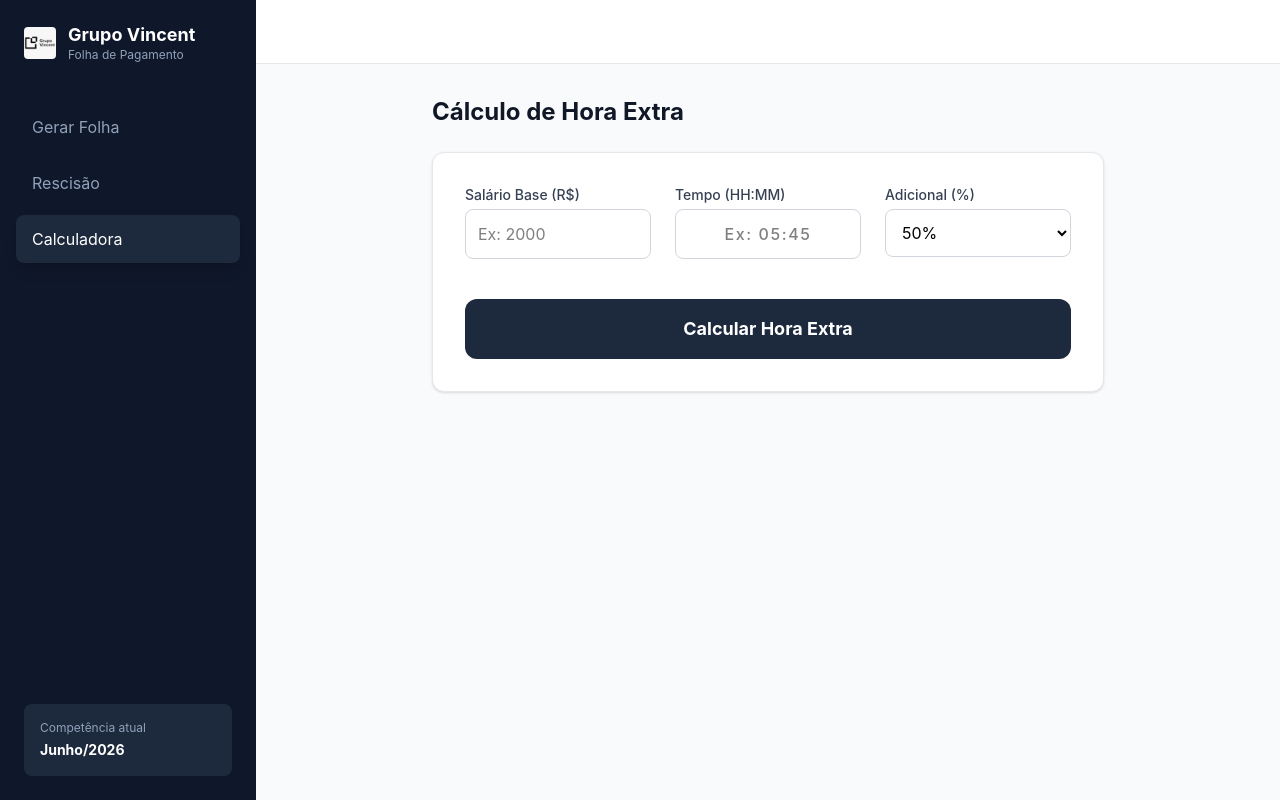
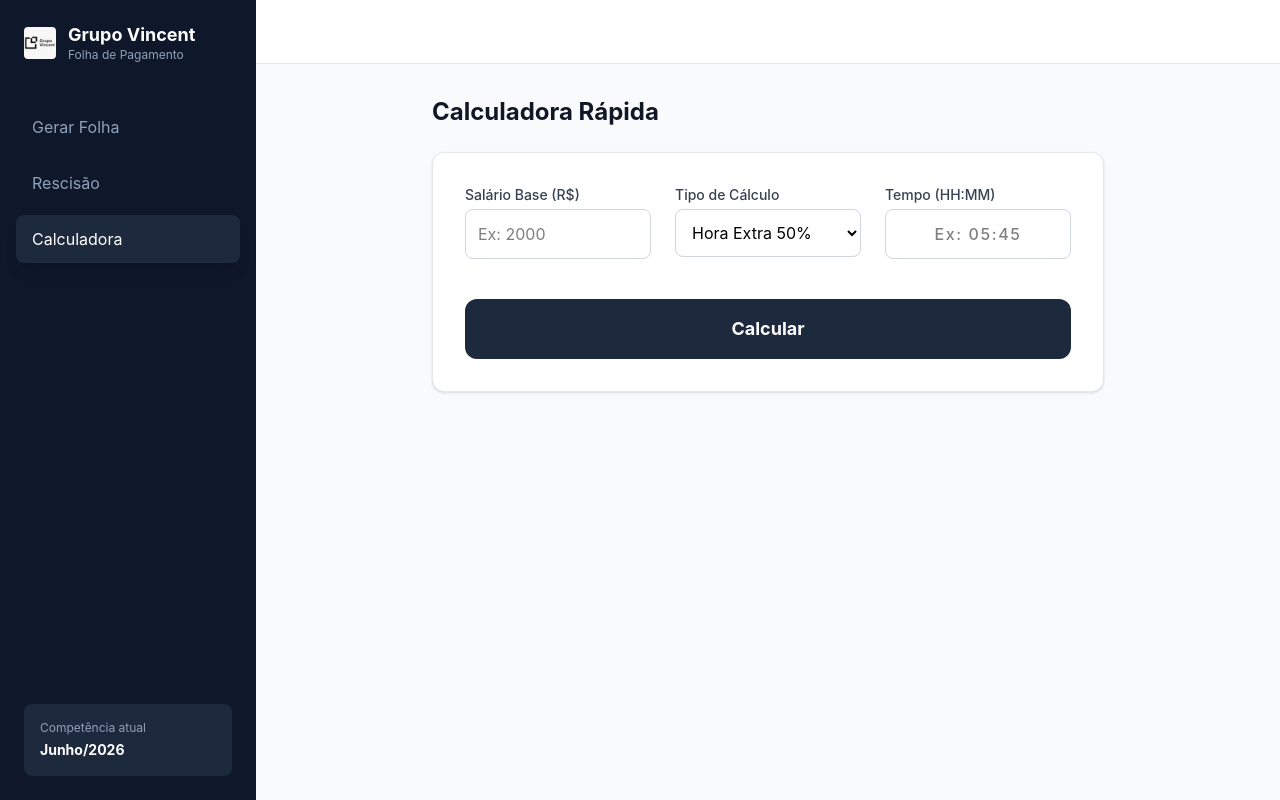
Before and after one commit to Lucaswkk/VincentFolhas, a React (Vite) app: page / in a window 1280 px wide. Both pictures are taken after a click on the button "Calculadora". Built offline with nearby package versions, Linux system fonts and the light colour scheme.

Commit message:
Sistema Atualizado

```diff
--- a/src/App.jsx
+++ b/src/App.jsx
@@ -46,11 +46,12 @@ function App() {
   const [resultadoRescisao, setResultadoRescisao] = useState(null);
 
   // ==========================================
-  // ESTADOS DA ABA: CALCULADORA (HORA EXTRA)
+  // ESTADOS DA ABA: CALCULADORA RÁPIDA
   // ==========================================
   const [salarioBaseHE, setSalarioBaseHE] = useState('');
-  const [horasExtras, setHorasExtras] = useState('');
-  const [percentualHE, setPercentualHE] = useState('50');
+  const [tipoCalculoRapido, setTipoCalculoRapido] = useState('he_50');
+  const [tempoCalculadora, setTempoCalculadora] = useState('');
+  const [diasCalculadora, setDiasCalculadora] = useState('');
   const [resultadoHE, setResultadoHE] = useState(null);
 
   // --- MÁSCARAS E FORMATAÇÕES ---
@@ -73,7 +74,6 @@ function App() {
     return v;
   };
 
-  const handleHorasChange = (e) => setHorasExtras(aplicarMascaraHora(e.target.value));
   const handleTempoHEFixaChange = (e) => setTempoHEFixa(aplicarMascaraHora(e.target.value));
 
   const formatarNumeroBr = (valor) => valor.toLocaleString('pt-BR', { minimumFractionDigits: 2, maximumFractionDigits: 2 });
@@ -119,6 +119,18 @@ function App() {
         const valorTotalHE = horasDecimais * ((salario / 220) * (1 + (perc / 100)));
 
         setRubricas([...rubricas, { id: Date.now(), tipo: 'provento', codigo: `HE${perc}`, descricao: `Hora Extra ${perc}% (${tempoHEFixa})`, valor: valorTotalHE }]);
+        setModoAdicao('inativo'); setTempoHEFixa('');
+    }
+    else if (rubricaFixaSelecionada.startsWith('cred_')) {
+        if (!tempoHEFixa || tempoHEFixa.length !== 5) return alert("Preencha as horas no formato HH:MM corretamente!");
+        const [h, m] = tempoHEFixa.split(':').map(Number);
+        if (m > 59) return alert("Os minutos não podem ser maiores que 59!");
+
+        const perc = parseInt(rubricaFixaSelecionada.split('_')[1]);
+        const horasDecimais = h + (m / 60);
+        const valorTotalCredito = horasDecimais * ((salario / 120) * (1 + (perc / 100)));
+
+        setRubricas([...rubricas, { id: Date.now(), tipo: 'provento', codigo: `CRD`, descricao: `Crédito Diversos`, valor: valorTotalCredito }]);
         setModoAdicao('inativo'); setTempoHEFixa('');
     }
   };
@@ -242,16 +254,41 @@ function App() {
     setResultadoRescisao({ saldoSalario, decimoTerceiro, ferias: feriasComTerco, multaFgts, total: saldoSalario + decimoTerceiro + feriasComTerco + multaFgts });
   };
 
-  // --- LÓGICA DE HORA EXTRA (CALCULADORA RÁPIDA) ---
-  const calcularHoraExtra = () => {
+  // --- LÓGICA DA CALCULADORA RÁPIDA ---
+  const calcularRapido = () => {
     const salario = parseFloat(salarioBaseHE);
-    if (!salario || !horasExtras || horasExtras.length !== 5) return alert("Preencha o salário e as horas no formato HH:MM corretamente!");
-    const [h, m] = horasExtras.split(':').map(Number);
-    if (m > 59) return alert("Os minutos não podem ser maiores que 59!");
-    const horasDecimais = h + (m / 60);
-    const valorHoraNormal = salario / 220;
-    const valorHoraExtra = valorHoraNormal * (1 + (parseFloat(percentualHE) / 100));
-    setResultadoHE({ total: horasDecimais * valorHoraExtra });
+    if (!salario) return alert("Preencha o Salário Base corretamente!");
+
+    let valorFinal = 0;
+    let tipoResultado = 'provento';
+    let tituloResultado = 'Total a Receber:';
+
+    if (tipoCalculoRapido === 'falta') {
+        if (!diasCalculadora || diasCalculadora <= 0) return alert("Preencha a quantidade de dias corretamente!");
+        valorFinal = (salario / 30) * parseInt(diasCalculadora);
+        tipoResultado = 'desconto';
+        tituloResultado = 'Total a Descontar:';
+    } else {
+        if (!tempoCalculadora || tempoCalculadora.length !== 5) return alert("Preencha o tempo no formato HH:MM corretamente!");
+        const [h, m] = tempoCalculadora.split(':').map(Number);
+        if (m > 59) return alert("Os minutos não podem ser maiores que 59!");
+
+        const horasDecimais = h + (m / 60);
+
+        if (tipoCalculoRapido === 'atraso') {
+            valorFinal = horasDecimais * (salario / 220);
+            tipoResultado = 'desconto';
+            tituloResultado = 'Total a Descontar:';
+        } else if (tipoCalculoRapido.startsWith('he_')) {
+            const perc = parseInt(tipoCalculoRapido.split('_')[1]);
+            valorFinal = horasDecimais * ((salario / 220) * (1 + (perc / 100)));
+        } else if (tipoCalculoRapido.startsWith('cred_')) {
+            const perc = parseInt(tipoCalculoRapido.split('_')[1]);
+            valorFinal = horasDecimais * ((salario / 120) * (1 + (perc / 100)));
+        }
+    }
+
+    setResultadoHE({ total: valorFinal, tipo: tipoResultado, titulo: tituloResultado });
   };
 
   return (
@@ -400,7 +437,7 @@ function App() {
                                             <button onClick={() => setModoAdicao('inativo')} className="text-gray-400 hover:text-gray-600 text-sm">✕</button>
                                         </div>
                                         <div className="flex items-end space-x-4">
-                                            <div className="w-48">
+                                            <div className="w-56">
                                                 <label className="block text-xs font-medium text-gray-700 mb-1">Tipo</label>
                                                 <select
                                                     value={rubricaFixaSelecionada}
@@ -412,10 +449,13 @@ function App() {
                                                     className="w-full border border-gray-300 rounded-md px-3 py-2 text-sm focus:ring-2 focus:ring-blue-500 outline-none"
                                                 >
                                                     <option value="falta">Falta (Dias)</option>
-                                                    <option value="atraso">Atraso</option>
+                                                    <option value="atraso">Atraso (HH:MM)</option>
                                                     <option value="he_50">Hora Extra 50%</option>
                                                     <option value="he_60">Hora Extra 60%</option>
                                                     <option value="he_100">Hora Extra 100%</option>
+                                                    <option value="cred_50">Hora Extra 50% ( Cred. Div. )</option>
+                                                    <option value="cred_60">Hora Extra 60% ( Cred. Div. )</option>
+                                                    <option value="cred_100">Hora Extra 100% ( Cred. Div. )</option>
                                                 </select>
                                             </div>
 
@@ -426,7 +466,7 @@ function App() {
                                                 </div>
                                             )}
 
-                                            {(rubricaFixaSelecionada.startsWith('he_') || rubricaFixaSelecionada === 'atraso') && (
+                                            {(rubricaFixaSelecionada.startsWith('he_') || rubricaFixaSelecionada.startsWith('cred_') || rubricaFixaSelecionada === 'atraso') && (
                                                 <div className="w-32">
                                                     <label className="block text-xs font-medium text-gray-700 mb-1">Tempo (HH:MM)</label>
                                                     <input type="text" value={tempoHEFixa} onChange={handleTempoHEFixaChange} placeholder="Ex: 01:30" className="w-full border border-gray-300 rounded-md px-3 py-2 text-sm focus:ring-2 focus:ring-blue-500 outline-none text-center tracking-widest font-medium" />
@@ -443,15 +483,18 @@ function App() {
                                                         if (rubricaFixaSelecionada === 'falta' && diasFalta > 0) {
                                                             return formatarMoeda((salario / 30) * parseInt(diasFalta));
                                                         }
-                                                        if ((rubricaFixaSelecionada.startsWith('he_') || rubricaFixaSelecionada === 'atraso') && tempoHEFixa.length === 5) {
+                                                        if ((rubricaFixaSelecionada.startsWith('he_') || rubricaFixaSelecionada.startsWith('cred_') || rubricaFixaSelecionada === 'atraso') && tempoHEFixa.length === 5) {
                                                             const [h, m] = tempoHEFixa.split(':').map(Number);
                                                             if (m <= 59) {
                                                                 const horasDecimais = h + (m / 60);
                                                                 if (rubricaFixaSelecionada === 'atraso') {
                                                                     return formatarMoeda(horasDecimais * (salario / 220));
-                                                                } else {
+                                                                } else if (rubricaFixaSelecionada.startsWith('he_')) {
                                                                     const perc = parseInt(rubricaFixaSelecionada.split('_')[1]);
                                                                     return formatarMoeda(horasDecimais * ((salario / 220) * (1 + (perc / 100))));
+                                                                } else if (rubricaFixaSelecionada.startsWith('cred_')) {
+                                                                    const perc = parseInt(rubricaFixaSelecionada.split('_')[1]);
+                                                                    return formatarMoeda(horasDecimais * ((salario / 120) * (1 + (perc / 100))));
                                                                 }
                                                             }
                                                         }
@@ -608,11 +651,11 @@ function App() {
             )}
 
             {/* ======================================================== */}
-            {/* ABA 3: CALCULADORA RÁPIDA (HORA EXTRA)                   */}
+            {/* ABA 3: CALCULADORA RÁPIDA                                */}
             {/* ======================================================== */}
             {abaAtiva === 'calculadora' && (
                 <div className="max-w-2xl mx-auto w-full animate-in slide-in-from-right duration-500">
-                    <h2 className="text-2xl font-bold text-gray-900 mb-6">Cálculo de Hora Extra</h2>
+                    <h2 className="text-2xl font-bold text-gray-900 mb-6">Calculadora Rápida</h2>
 
                     <div className="bg-white rounded-xl border border-gray-200 p-8 shadow-sm space-y-6">
                         <div className="grid grid-cols-1 md:grid-cols-3 gap-6">
@@ -621,30 +664,53 @@ function App() {
                                 <input type="number" placeholder="Ex: 2000" value={salarioBaseHE} onChange={(e) => setSalarioBaseHE(e.target.value)} className="border border-gray-300 p-3 rounded-lg w-full focus:ring-2 focus:ring-blue-500 outline-none" />
                             </div>
                             <div>
-                                <label className="block text-sm font-medium text-gray-700 mb-1">Tempo (HH:MM)</label>
-                                <input type="text" placeholder="Ex: 05:45" value={horasExtras} onChange={handleHorasChange} className="border border-gray-300 p-3 rounded-lg w-full focus:ring-2 focus:ring-blue-500 outline-none text-center tracking-widest font-medium" />
+                                <label className="block text-sm font-medium text-gray-700 mb-1">Tipo de Cálculo</label>
+                                <select
+                                    value={tipoCalculoRapido}
+                                    onChange={(e) => {
+                                        setTipoCalculoRapido(e.target.value);
+                                        setResultadoHE(null);
+                                        setTempoCalculadora('');
+                                        setDiasCalculadora('');
+                                    }}
+                                    className="border border-gray-300 p-3 rounded-lg w-full focus:ring-2 focus:ring-blue-500 outline-none"
+                                >
+                                    <option value="he_50">Hora Extra 50%</option>
+                                    <option value="he_60">Hora Extra 60%</option>
+                                    <option value="he_100">Hora Extra 100%</option>
+                                    <option value="cred_50">Hora Extra 50% ( Cred. Div. )</option>
+                                    <option value="cred_60">Hora Extra 60% ( Cred. Div. )</option>
+                                    <option value="cred_100">Hora Extra 100% ( Cred. Div. )</option>
+                                    <option value="atraso">Atraso</option>
+                                    <option value="falta">Falta</option>
+                                </select>
                             </div>
                             <div>
-                                <label className="block text-sm font-medium text-gray-700 mb-1">Adicional (%)</label>
-                                <select value={percentualHE} onChange={(e) => setPercentualHE(e.target.value)} className="border border-gray-300 p-3 rounded-lg w-full focus:ring-2 focus:ring-blue-500 outline-none">
-                                    <option value="50">50%</option>
-                                    <option value="60">60%</option>
-                                    <option value="100">100%</option>
-                                </select>
+                                {tipoCalculoRapido === 'falta' ? (
+                                    <>
+                                        <label className="block text-sm font-medium text-gray-700 mb-1">Qtd. de Dias</label>
+                                        <input type="number" placeholder="Ex: 2" value={diasCalculadora} onChange={(e) => setDiasCalculadora(e.target.value)} className="border border-gray-300 p-3 rounded-lg w-full focus:ring-2 focus:ring-blue-500 outline-none text-center" />
+                                    </>
+                                ) : (
+                                    <>
+                                        <label className="block text-sm font-medium text-gray-700 mb-1">Tempo (HH:MM)</label>
+                                        <input type="text" placeholder="Ex: 05:45" value={tempoCalculadora} onChange={(e) => setTempoCalculadora(aplicarMascaraHora(e.target.value))} className="border border-gray-300 p-3 rounded-lg w-full focus:ring-2 focus:ring-blue-500 outline-none text-center tracking-widest font-medium" />
+                                    </>
+                                )}
                             </div>
                         </div>
 
                         <div className="pt-4">
-                            <button onClick={calcularHoraExtra} className="w-full bg-slate-800 text-white font-bold py-4 rounded-xl hover:bg-slate-700 transition-all flex justify-center items-center space-x-2 text-lg">
-                                <span>Calcular Hora Extra</span>
+                            <button onClick={calcularRapido} className="w-full bg-slate-800 text-white font-bold py-4 rounded-xl hover:bg-slate-700 transition-all flex justify-center items-center space-x-2 text-lg">
+                                <span>Calcular</span>
                             </button>
                         </div>
 
                         {resultadoHE && (
-                            <div className="mt-8 p-6 bg-blue-50 rounded-xl border border-blue-200">
+                            <div className={`mt-8 p-6 rounded-xl border ${resultadoHE.tipo === 'desconto' ? 'bg-red-50 border-red-200' : 'bg-blue-50 border-blue-200'}`}>
                                 <div className="flex justify-between items-center font-bold text-2xl text-slate-900">
-                                    <span>Total a Receber:</span>
-                                    <span className="text-blue-600">{formatarMoeda(resultadoHE.total)}</span>
+                                    <span>{resultadoHE.titulo}</span>
+                                    <span className={resultadoHE.tipo === 'desconto' ? 'text-red-600' : 'text-blue-600'}>{formatarMoeda(resultadoHE.total)}</span>
                                 </div>
                             </div>
                         )}
```
